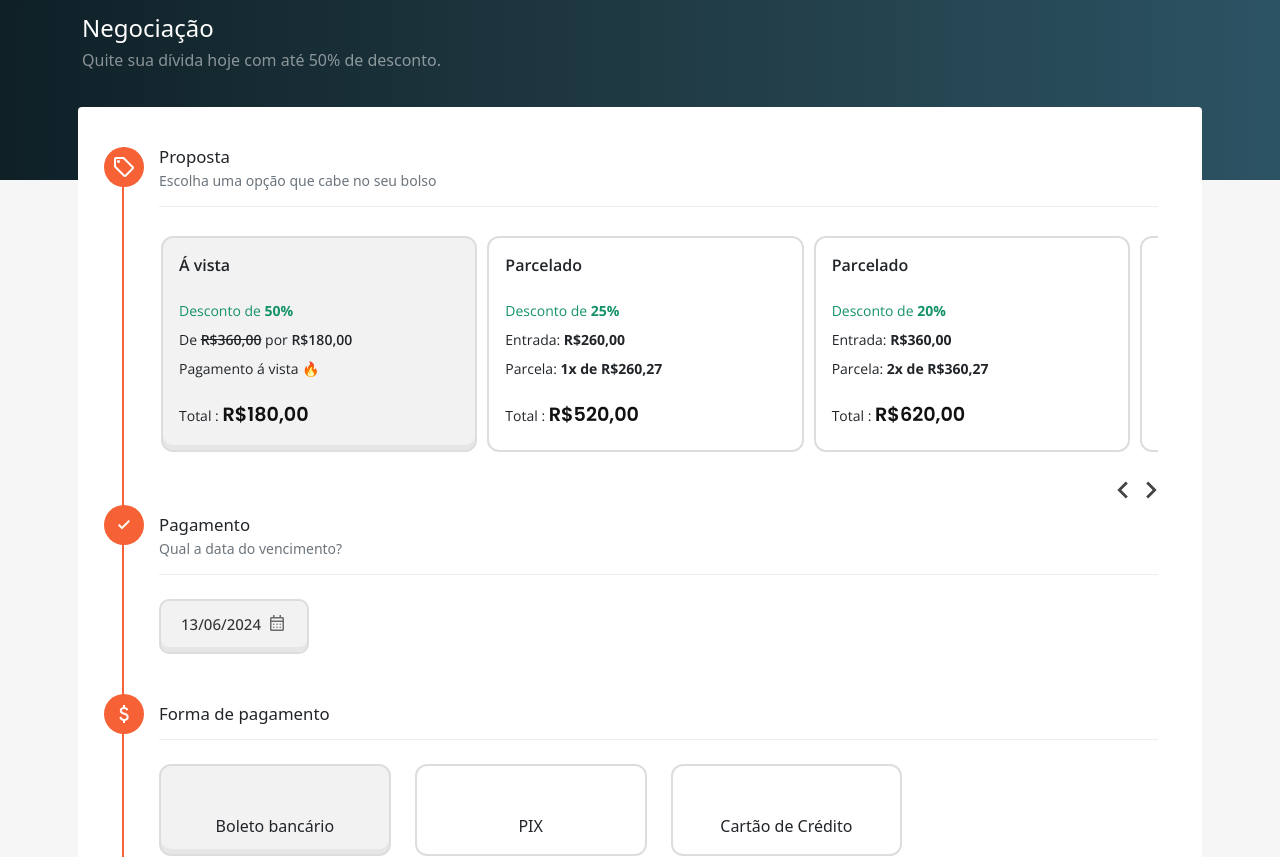
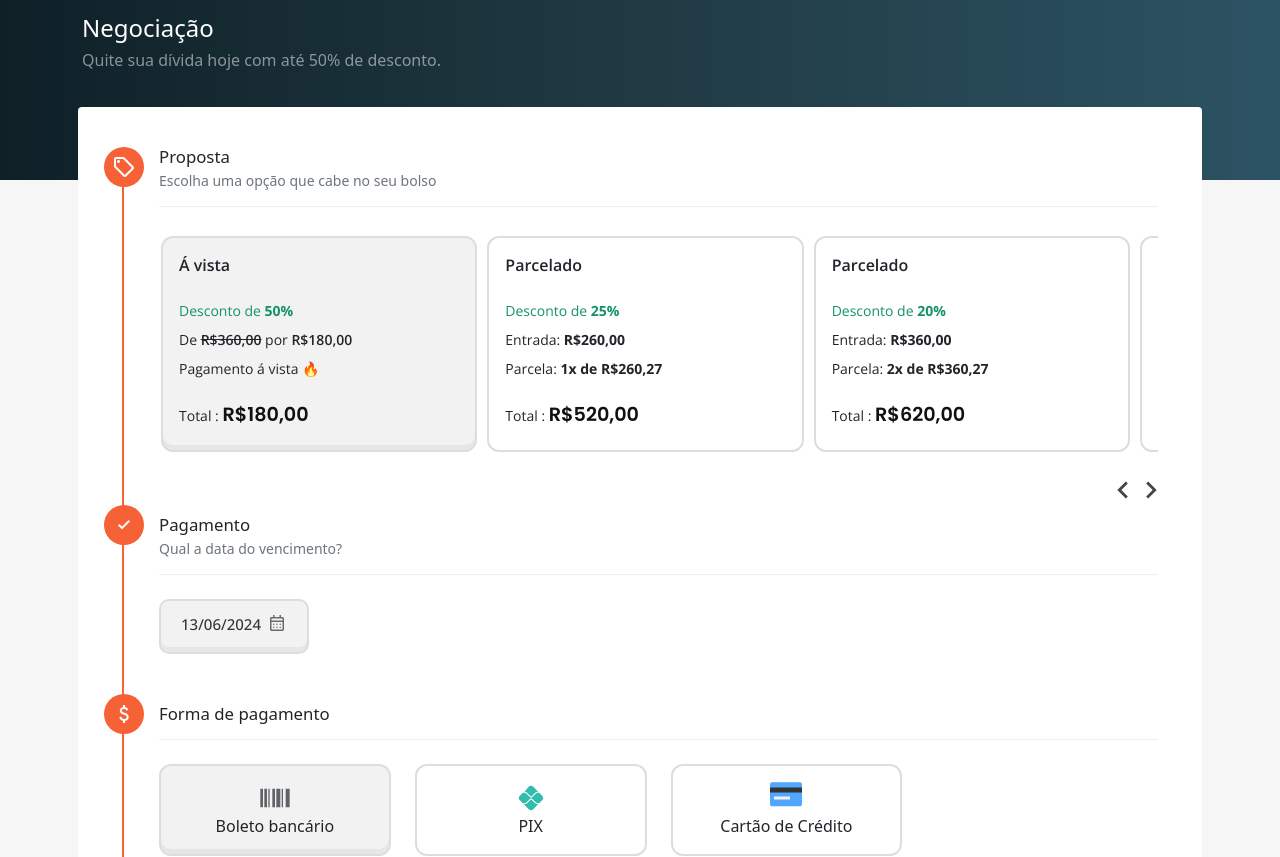
Before and after one commit to gilperon/negotiation, a plain HTML site: page negociacao.html in a window 1280 px wide. Shown: the part 103-960 px from the top of the page. Drawn offline with nearby package versions, Linux system fonts and the light colour scheme; the site is published under a folder, as on GitHub Pages, so addresses that start at the root find nothing.

Commit message:
Ajuste icons

```diff
--- a/assets/css/base.scss
+++ b/assets/css/base.scss
@@ -339,13 +339,13 @@ a{
         height: 32px;
         margin: 0 auto;
         &.icon-pix{
-            background-image: url(/assets/img/icon-pix.svg);
+            background-image: url(../img/icon-pix.svg);
         }
         &.icon-card{
-            background-image: url(/assets/img/icon-card.svg);
+            background-image: url(../img/icon-card.svg);
         }
         &.icon-boleto{
-            background-image: url(/assets/img/icon-boleto.svg);
+            background-image: url(../img/icon-boleto.svg);
         }
     }
 
```
Also changed, not shown: assets/css/base.css.
